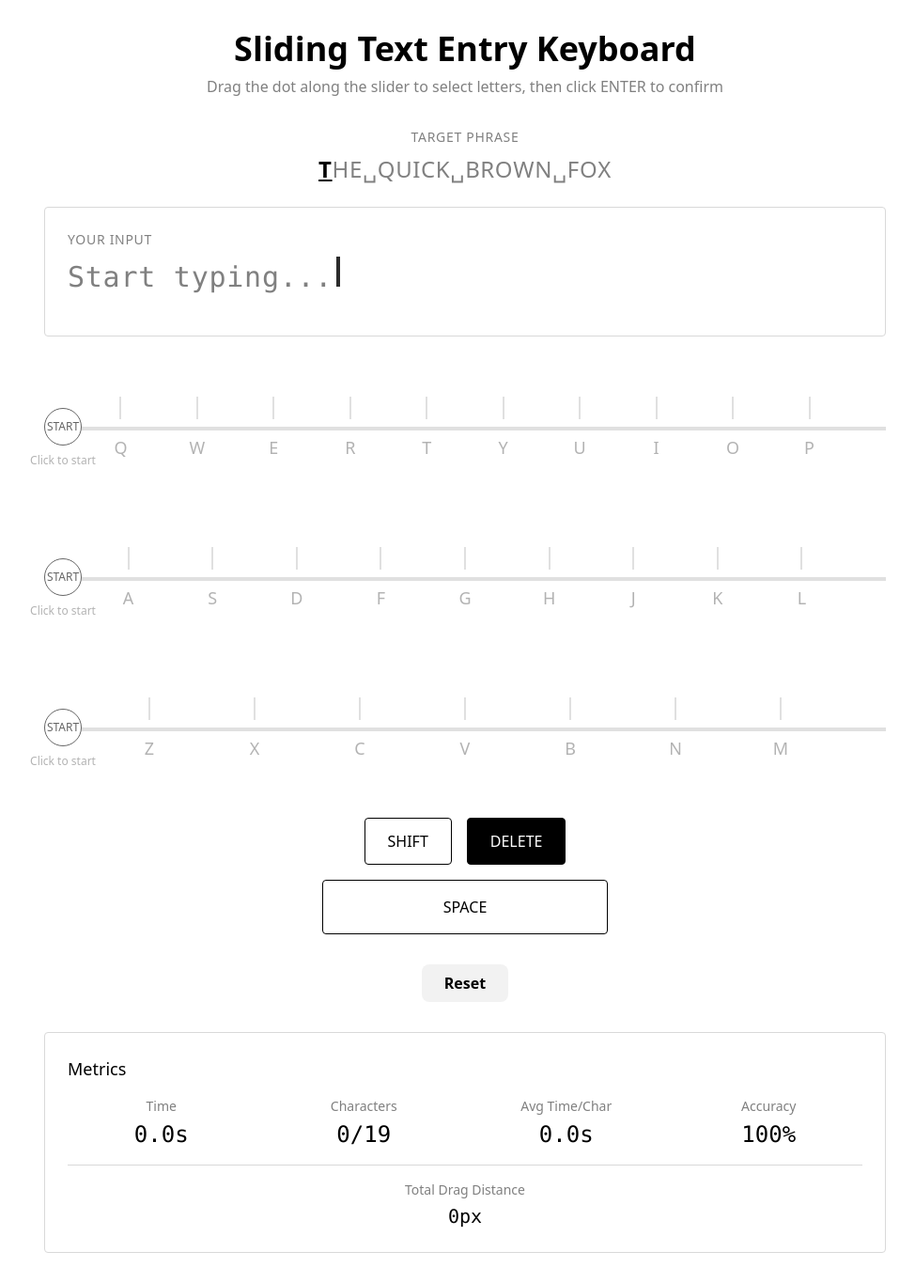
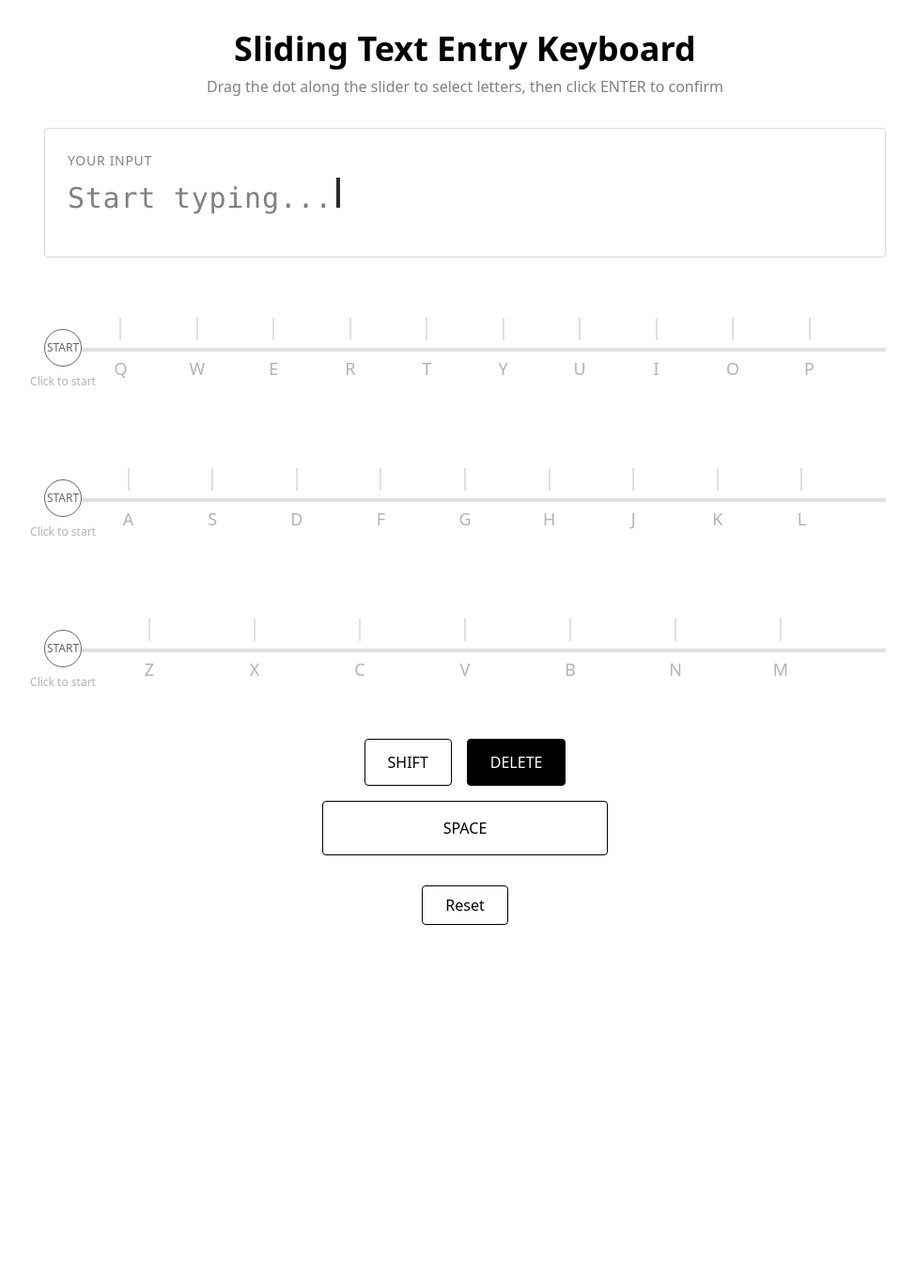
Before and after one commit to thientran01/INFO-463, a React (Vite) app: page / in a window 1280 px wide. Shown: the whole page at 94% size, without its empty margins (145-1119 px from the left). After the commit the page ends 1016 px from the top, so only its background shows below. Built offline with nearby package versions, Linux system fonts and the light colour scheme; the HTML template or start-up script is replaced by a standard one.

Commit message:
Remove metrics and target phrase
Remove the metrics panel and the target phrase display from the UI.

```diff
--- a/src/components/TextDisplay.tsx
+++ b/src/components/TextDisplay.tsx
@@ -1,37 +1,10 @@
 interface TextDisplayProps {
   typedText: string;
-  targetText: string;
 }
 
-export const TextDisplay = ({ typedText, targetText }: TextDisplayProps) => {
+export const TextDisplay = ({ typedText }: TextDisplayProps) => {
   return (
-    <div className="w-full max-w-4xl mx-auto space-y-6 mb-8">
-      {/* Target Text */}
-      <div className="text-center">
-        <div className="text-sm text-muted-foreground mb-2 uppercase tracking-wider">
-          Target Phrase
-        </div>
-        <div className="text-2xl font-medium text-foreground tracking-wide">
-          {targetText.split('').map((char, i) => (
-            <span
-              key={i}
-              className={`inline-block transition-colors ${
-                i < typedText.length
-                  ? typedText[i] === char
-                    ? 'text-foreground font-semibold'
-                    : 'text-muted-foreground'
-                  : i === typedText.length
-                  ? 'text-foreground font-semibold underline'
-                  : 'text-muted-foreground'
-              }`}
-            >
-              {char === ' ' ? '␣' : char}
-            </span>
-          ))}
-        </div>
-      </div>
-
-      {/* Typed Text Display */}
+    <div className="w-full max-w-4xl mx-auto mb-8">
       <div className="bg-card rounded p-6 border border-border">
         <div className="text-sm text-muted-foreground mb-2 uppercase tracking-wider">
           Your Input
--- a/src/pages/Index.tsx
+++ b/src/pages/Index.tsx
@@ -2,10 +2,8 @@ import { useState } from 'react';
 import { TextDisplay } from '@/components/TextDisplay';
 import { KeyboardSlider } from '@/components/KeyboardSlider';
 import { ControlButtons } from '@/components/ControlButtons';
-import { MetricsPanel } from '@/components/MetricsPanel';
 
 const Index = () => {
-  const TARGET_TEXT = 'THE QUICK BROWN FOX';
   const KEYBOARD_ROWS = [
     ['Q', 'W', 'E', 'R', 'T', 'Y', 'U', 'I', 'O', 'P'],
     ['A', 'S', 'D', 'F', 'G', 'H', 'J', 'K', 'L'],
@@ -15,14 +13,8 @@ const Index = () => {
   const [typedText, setTypedText] = useState('');
   const [activeRow, setActiveRow] = useState<number | null>(null);
   const [isShiftActive, setIsShiftActive] = useState(false);
-  const [startTime, setStartTime] = useState<number | null>(null);
-  const [totalDragDistance, setTotalDragDistance] = useState(0);
 
   const handleLetterSelect = (letter: string) => {
-    if (!startTime) {
-      setStartTime(Date.now());
-    }
-
     setTypedText((prev) => prev + letter);
 
     if (isShiftActive) {
@@ -33,9 +25,6 @@ const Index = () => {
   };
 
   const handleSpace = () => {
-    if (!startTime) {
-      setStartTime(Date.now());
-    }
     setTypedText((prev) => prev + ' ');
   };
 
@@ -51,8 +40,6 @@ const Index = () => {
     setTypedText('');
     setActiveRow(null);
     setIsShiftActive(false);
-    setStartTime(null);
-    setTotalDragDistance(0);
   };
 
   return (
@@ -69,7 +56,7 @@ const Index = () => {
         </div>
 
         {/* Text Display */}
-        <TextDisplay typedText={typedText} targetText={TARGET_TEXT} />
+        <TextDisplay typedText={typedText} />
 
         {/* Keyboard Sliders */}
         <div className="w-full max-w-4xl mx-auto space-y-8 mb-8">
@@ -96,22 +83,14 @@ const Index = () => {
         </div>
 
         {/* Reset Button */}
-        <div className="flex justify-center mb-8">
+        <div className="flex justify-center">
           <button
             onClick={handleReset}
-            className="bg-secondary text-secondary-foreground px-6 py-2 rounded-lg font-semibold hover:bg-secondary/80 transition-all"
+            className="bg-background text-foreground px-6 py-2 rounded font-medium hover:bg-muted transition-colors border border-foreground"
           >
             Reset
           </button>
         </div>
-
-        {/* Metrics Panel */}
-        <MetricsPanel
-          startTime={startTime}
-          typedText={typedText}
-          targetText={TARGET_TEXT}
-          totalDragDistance={totalDragDistance}
-        />
       </div>
     </div>
   );
```
